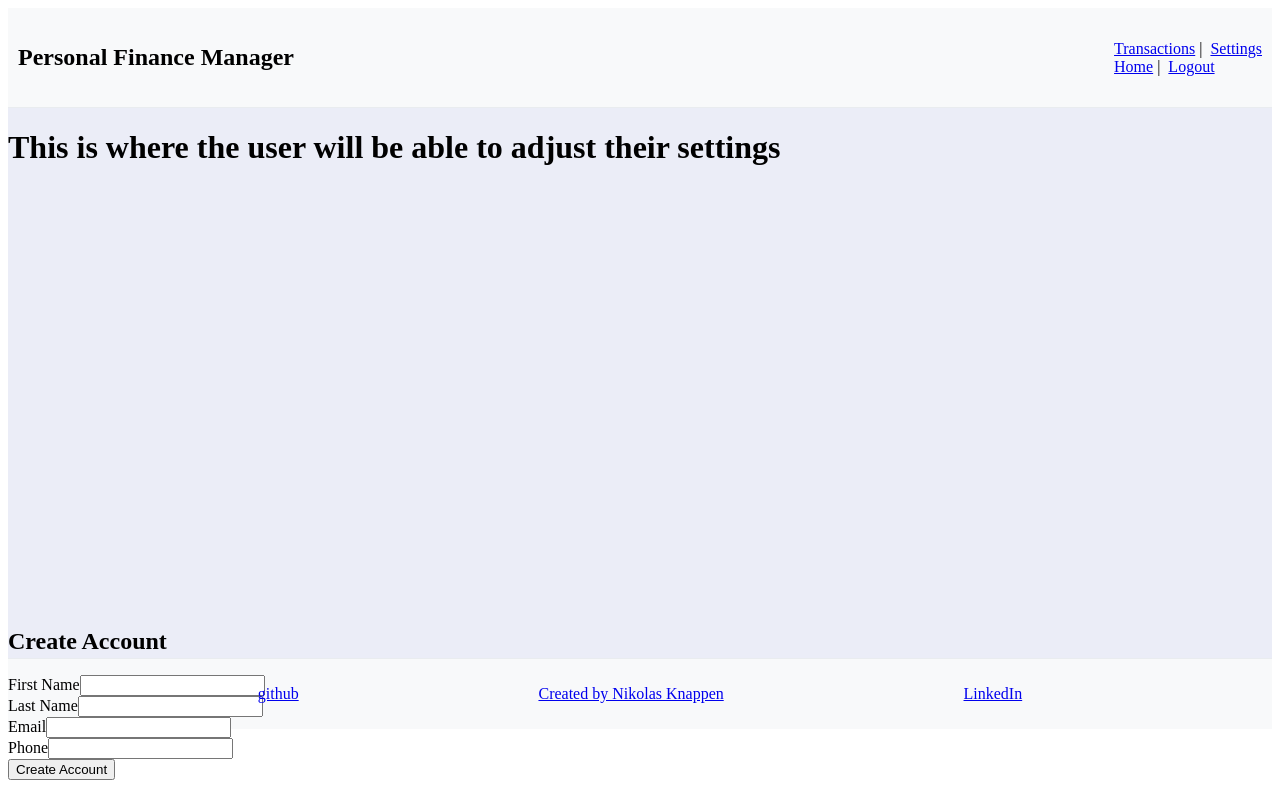
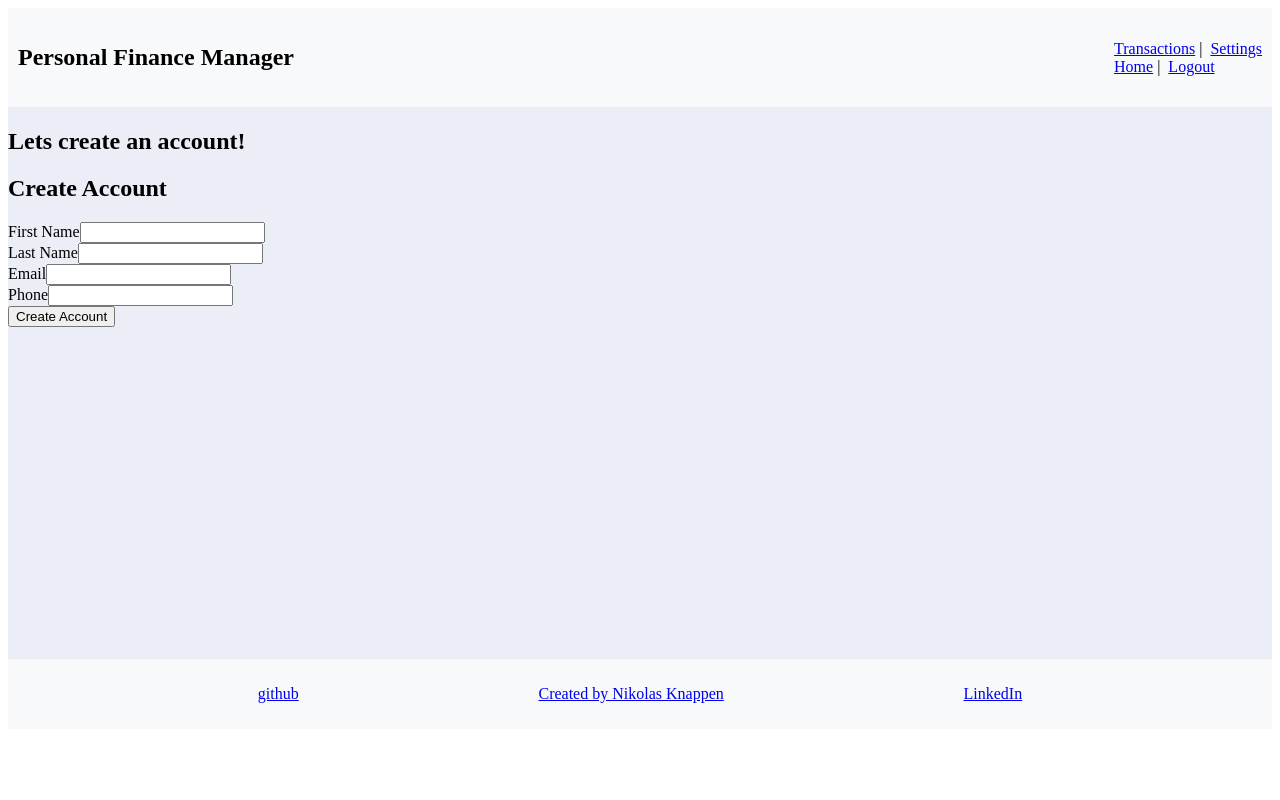
Before and after one commit to Riggolus/Personal-Finance-Dashboard, a Vue app in the folder vue/: page /settings in a window 1280 px wide. Built offline with nearby package versions, Linux system fonts and the light colour scheme; sample sign-in values are in the browser's storage.

Commit message:
Fixed a bug where the user would be redirected to account creation regardless of status

```diff
--- a/vue/src/components/AccountCreationComponent.vue
+++ b/vue/src/components/AccountCreationComponent.vue
@@ -1,6 +1,6 @@
 <template>
     <div id="create-account">
-        <form action="DashboardView" id="account-form">
+        <form action="" id="account-form">
             <h2>Create Account</h2>
             <div class="form-group">
                 <label for="firstName">First Name</label>
--- a/vue/src/views/DashboardView.vue
+++ b/vue/src/views/DashboardView.vue
@@ -39,13 +39,30 @@
     },
     methods: {
       async getAccount() {
-        this.account = await AccountService.getAccountByUserId(this.$store.state.user.id);
-        console.log(this.account);
+        try {
+          const response = await AccountService.getAccountByUserId(this.$store.state.user.id);
+          this.account = response.data; // Access the actual account data
+          console.log("Account data:", this.account);
+
+          // Log the specific values of firstName and lastName
+          console.log("First Name:", this.account.firstName);
+          console.log("Last Name:", this.account.lastName);
+
+          // Redirect if either name field is missing or empty
+          if (this.account.firstName == null || this.account.firstName === "" ||
+              this.account.lastName == null || this.account.lastName === "") {
+            console.log("Redirecting to settings because name fields are missing.");
+            this.$router.push('/settings');
+          }
+        } catch (error) {
+          console.error("Failed to fetch account:", error);
+        }
       }
     },
     created() {
       console.log(this.$store.state.user.id);
       this.getAccount();
+
     }
   }
 </script>
--- a/vue/src/views/SettingsView.vue
+++ b/vue/src/views/SettingsView.vue
@@ -1,6 +1,8 @@
 <template>
-    <h1>This is where the user will be able to adjust their settings</h1>
-    <AccountCreationComponent />
+    <div>
+        <h2>Lets create an account!</h2>
+        <AccountCreationComponent />
+    </div>
 </template>
 
 <script>
```
